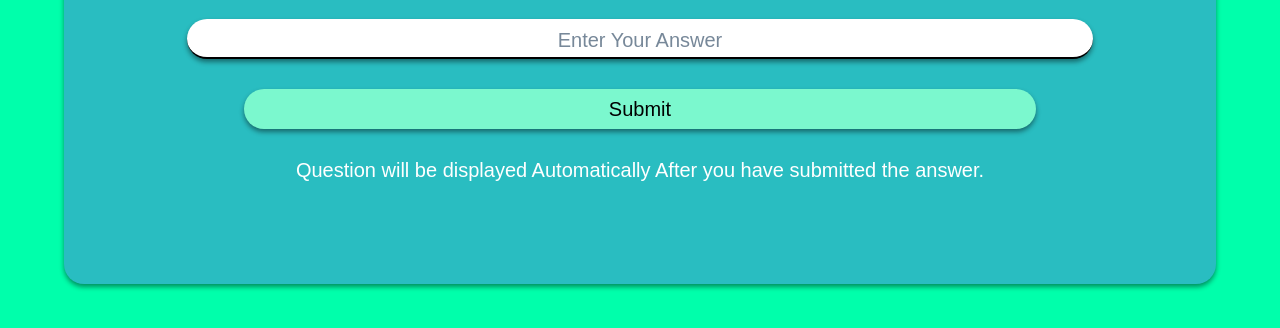
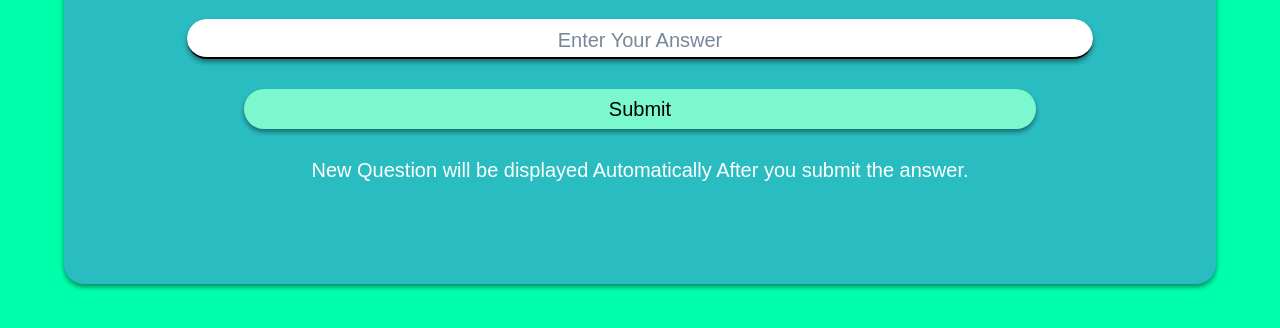
Before and after one commit to imnazirul/quiz, a plain HTML site: page index.html in a window 1280 px wide. Shown: the part 306-634 px from the top of the page. Drawn offline with Linux system fonts and the light colour scheme.

Commit message:
Update index.html

```diff
--- a/index.html
+++ b/index.html
@@ -17,7 +17,7 @@
             <span class="green" id="anstext"></span>
             <input id="Qsubmit" type="submit" value="Submit">
 
-            <p class="demo">Question will be displayed Automatically After you have submitted the answer.</p>
+            <p class="demo">New Question will be displayed Automatically After you submit the answer.</p>
         </form>
     </div>
     <script src="script.js"></script>
```
